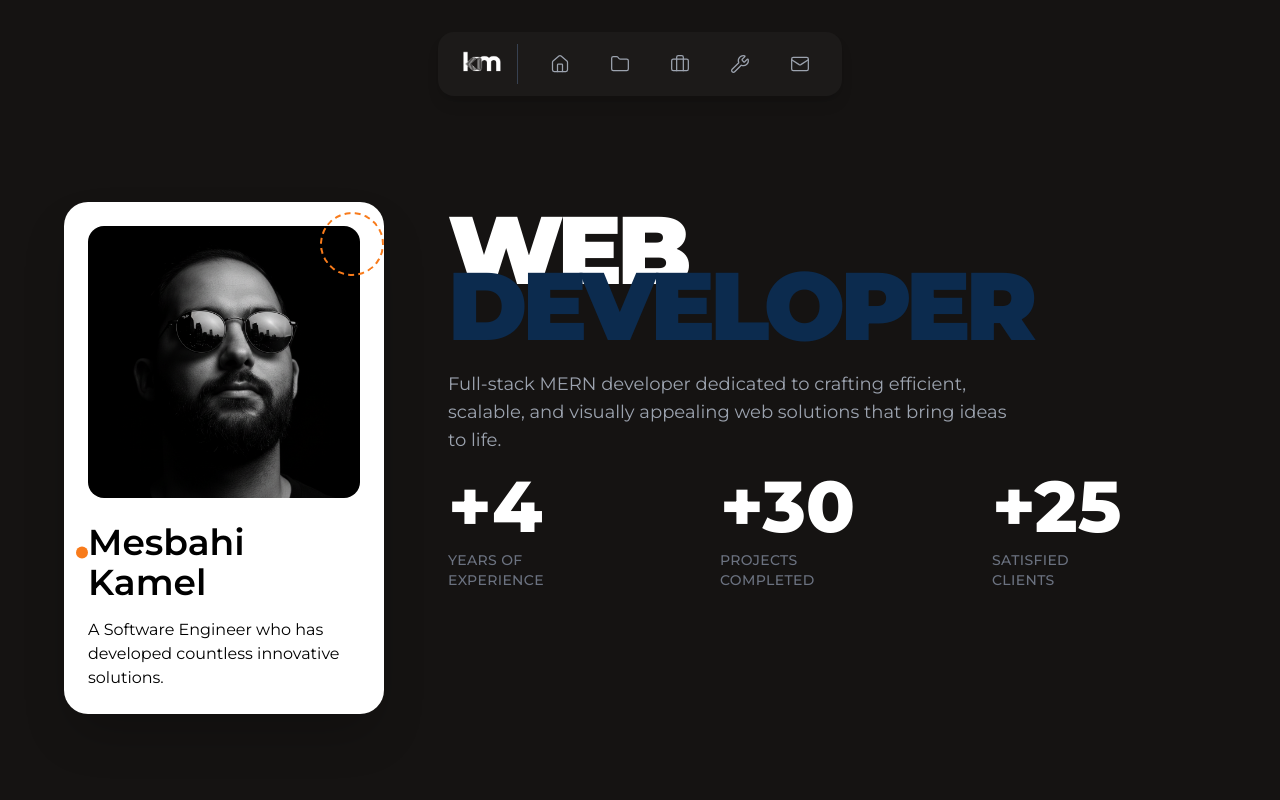
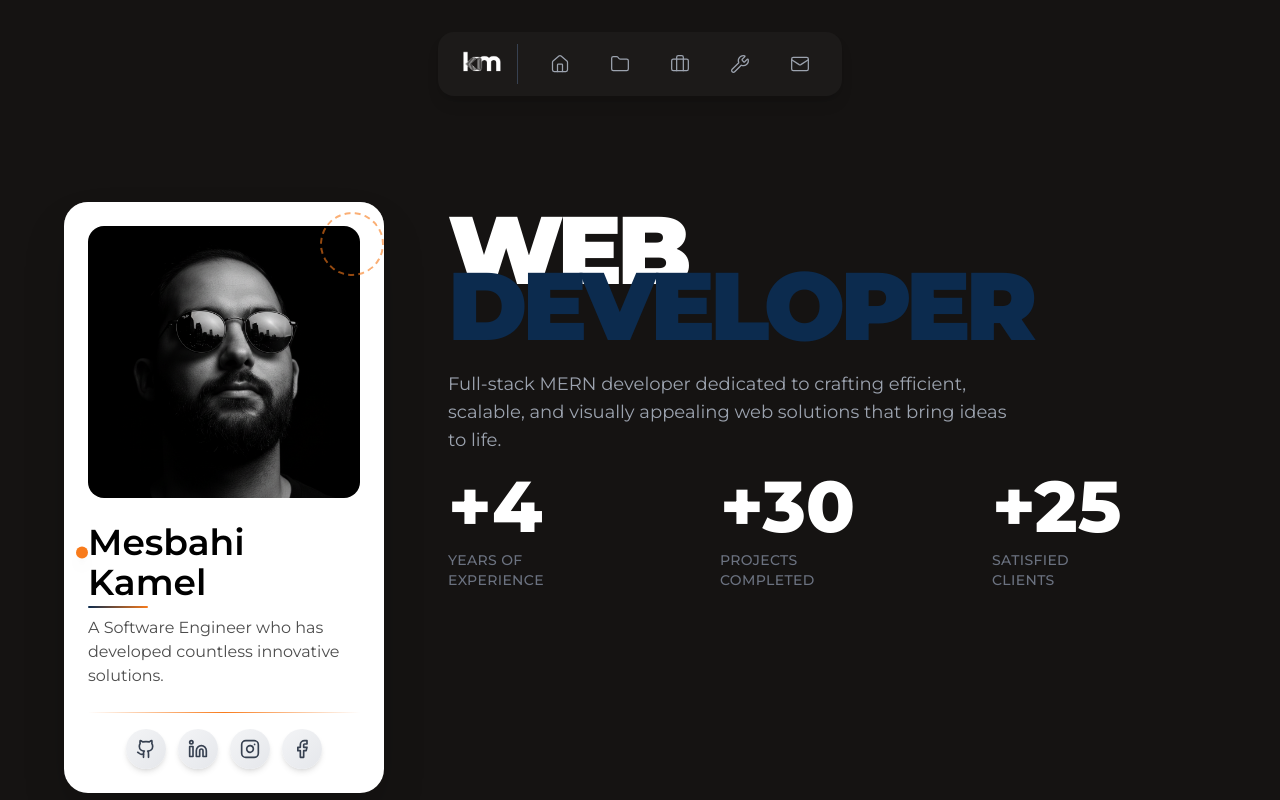
Before and after one commit to KamelMesbahi13/portfolio, a React (Vite) app: page / in a window 1280 px wide. Shown: the top 800 px of the page. Built offline with nearby package versions, Linux system fonts and the light colour scheme.

Commit message:
adding featured work section

```diff
--- a/src/Components/Home/Card/Card.jsx
+++ b/src/Components/Home/Card/Card.jsx
@@ -1,23 +1,58 @@
+/* eslint-disable no-unused-vars */
+
 import mypic from "../../../assets/mypic.png";
-// eslint-disable-next-line no-unused-vars
 import { motion } from "framer-motion";
+import { Github, Linkedin, Instagram, Facebook } from "lucide-react";
 
 const Card = () => {
+  const socialLinks = [
+    { icon: Github, href: "https://github.com/yourusername", label: "GitHub" },
+    {
+      icon: Linkedin,
+      href: "https://linkedin.com/in/yourusername",
+      label: "LinkedIn",
+    },
+    {
+      icon: Instagram,
+      href: "https://instagram.com/yourusername",
+      label: "Instagram",
+    },
+    {
+      icon: Facebook,
+      href: "https://facebook.com/yourusername",
+      label: "Facebook",
+    },
+  ];
+
   return (
     <div className="w-full mb-4 lg:sticky md:mb-0 lg:top-32 h-fit">
-      <div className="relative p-6 bg-white shadow-2xl rounded-3xl">
+      <motion.div
+        initial={{ opacity: 0, y: 20 }}
+        animate={{ opacity: 1, y: 0 }}
+        transition={{ duration: 0.6 }}
+        className="relative p-6 bg-white shadow-2xl rounded-3xl group"
+      >
+        {/* Premium gradient border effect */}
+        <div className="absolute inset-0 transition-opacity duration-500 opacity-0 pointer-events-none rounded-3xl bg-gradient-to-br from-mainColor/20 via-secondColor/10 to-transparent group-hover:opacity-100" />
+
+        {/* Subtle top shine effect */}
+        <div className="absolute top-0 left-0 right-0 h-24 pointer-events-none bg-gradient-to-b from-white/60 to-transparent rounded-t-3xl" />
+
         <div className="relative mb-6">
-          <div className="overflow-hidden bg-secondColor aspect-square rounded-2xl">
+          <div className="relative overflow-hidden bg-secondColor aspect-square rounded-2xl">
             <img
               src={mypic}
               alt="Profile"
-              className="object-cover w-full h-full"
+              className="object-cover w-full h-full transition-transform duration-500 group-hover:scale-105"
             />
+
+            {/* Image overlay gradient */}
+            <div className="absolute inset-0 transition-opacity duration-300 opacity-0 bg-gradient-to-t from-black/20 via-transparent to-transparent group-hover:opacity-100" />
           </div>
 
           {/* Orbiting dot */}
           <motion.div
-            className="absolute w-3 h-3 rounded-full bg-secondColor"
+            className="absolute w-3 h-3 rounded-full shadow-lg bg-secondColor"
             animate={{
               x: [-30, -60, -60, -30, 0, 0, -30],
               y: [0, 0, 30, 60, 60, 30, 0],
@@ -32,7 +67,7 @@ const Card = () => {
         </div>
 
         <motion.div
-          className="absolute w-16 h-16 border-2 border-dashed rounded-full border-secondColor"
+          className="absolute w-16 h-16 border-2 border-dashed rounded-full border-secondColor opacity-60"
           animate={{ rotate: 360 }}
           transition={{
             duration: 5,
@@ -46,20 +81,60 @@ const Card = () => {
         />
 
         {/* Name with underline animation */}
-        <div className="relative mb-4">
+        <div className="relative mb-2">
           <p className="text-2xl font-semibold text-black md:text-4xl">
             Mesbahi Kamel
           </p>
+
+          {/* Animated underline */}
+          <motion.div
+            className="h-0.5 bg-gradient-to-r from-mainColor to-secondColor rounded-full mt-1"
+            initial={{ width: 0 }}
+            animate={{ width: "60px" }}
+            transition={{ duration: 0.8, delay: 0.3 }}
+          />
         </div>
 
         {/* Description */}
-        <div>
-          <p className="text-sm text-black md:text-base">
+        <div className="mb-6">
+          <p className="text-sm leading-relaxed text-black/70 md:text-base">
             A Software Engineer who has developed countless innovative
             solutions.
           </p>
         </div>
-      </div>
+
+        {/* Divider */}
+        <div className="h-px mb-4 bg-gradient-to-r from-transparent via-secondColor to-transparent" />
+
+        {/* Social Media Icons */}
+        <div className="flex items-center justify-center gap-3">
+          {socialLinks.map((social, index) => {
+            const Icon = social.icon;
+            return (
+              <motion.a
+                key={social.label}
+                href={social.href}
+                target="_blank"
+                rel="noopener noreferrer"
+                aria-label={social.label}
+                initial={{ opacity: 0, y: 10 }}
+                animate={{ opacity: 1, y: 0 }}
+                transition={{ duration: 0.4, delay: 0.5 + index * 0.1 }}
+                whileHover={{ y: -4, scale: 1.1 }}
+                whileTap={{ scale: 0.95 }}
+                className="relative flex items-center justify-center w-10 h-10 text-gray-700 transition-all duration-300 rounded-full shadow-md bg-gradient-to-br from-gray-100 to-gray-200 hover:from-mainColor hover:to-secondColor hover:text-white hover:shadow-xl group/icon"
+              >
+                <Icon className="w-5 h-5 transition-transform duration-300 group-hover/icon:scale-110" />
+
+                {/* Tooltip */}
+                <span className="absolute px-2 py-1 text-xs font-medium text-white transition-opacity duration-200 bg-gray-800 rounded-md opacity-0 pointer-events-none -top-10 group-hover/icon:opacity-100 whitespace-nowrap">
+                  {social.label}
+                </span>
+              </motion.a>
+            );
+          })}
+        </div>
+      </motion.div>
     </div>
   );
 };
```
